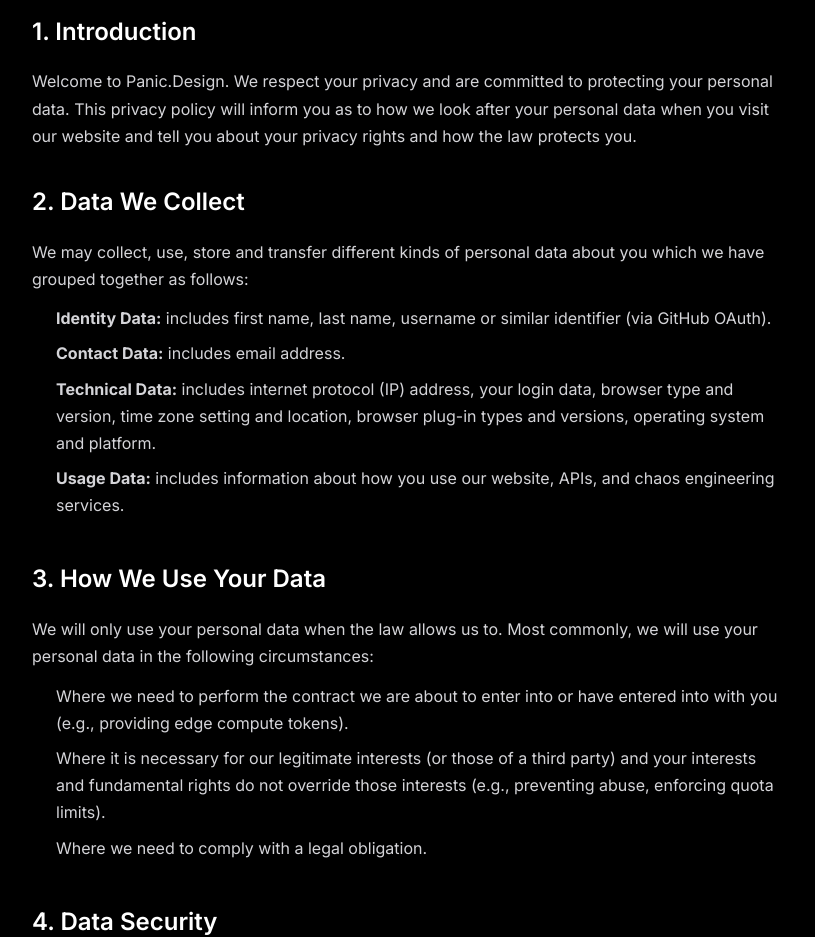
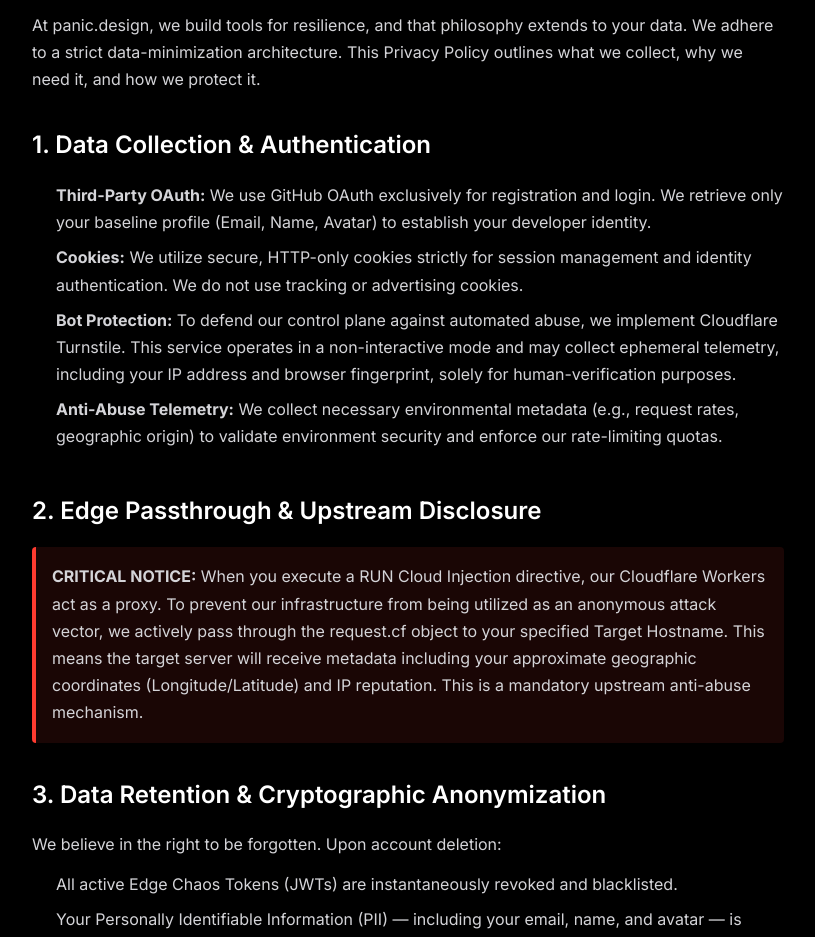
Before and after one commit to AndrewWangDev/panic_design, a Next.js app: page /privacy in a window 1280 px wide. Shown: the part 360-1297 px from the top of the page, without its empty margins (232-1047 px from the left). Built offline with nearby package versions, Linux system fonts and the light colour scheme; no server answers.

Commit message:
docs: update privacy policy and terms of service

```diff
--- a/src/app/privacy/page.tsx
+++ b/src/app/privacy/page.tsx
@@ -21,39 +21,39 @@
 
         <div style={{ display: 'flex', flexDirection: 'column', gap: '32px', lineHeight: 1.7 }}>
           <section>
-            <h2 style={{ fontSize: '1.5rem', fontWeight: 600, marginBottom: '16px', color: '#fff' }}>1. Introduction</h2>
-            <p style={{ color: '#d4d4d8' }}>Welcome to Panic.Design. We respect your privacy and are committed to protecting your personal data. This privacy policy will inform you as to how we look after your personal data when you visit our website and tell you about your privacy rights and how the law protects you.</p>
+            <p style={{ color: '#d4d4d8' }}>At panic.design, we build tools for resilience, and that philosophy extends to your data. We adhere to a strict data-minimization architecture. This Privacy Policy outlines what we collect, why we need it, and how we protect it.</p>
           </section>
 
           <section>
-            <h2 style={{ fontSize: '1.5rem', fontWeight: 600, marginBottom: '16px', color: '#fff' }}>2. Data We Collect</h2>
-            <p style={{ color: '#d4d4d8' }}>We may collect, use, store and transfer different kinds of personal data about you which we have grouped together as follows:</p>
+            <h2 style={{ fontSize: '1.5rem', fontWeight: 600, marginBottom: '16px', color: '#fff' }}>1. Data Collection & Authentication</h2>
             <ul style={{ color: '#d4d4d8', paddingLeft: '24px', marginTop: '12px' }}>
-              <li style={{ marginBottom: '8px' }}><strong>Identity Data:</strong> includes first name, last name, username or similar identifier (via GitHub OAuth).</li>
-              <li style={{ marginBottom: '8px' }}><strong>Contact Data:</strong> includes email address.</li>
-              <li style={{ marginBottom: '8px' }}><strong>Technical Data:</strong> includes internet protocol (IP) address, your login data, browser type and version, time zone setting and location, browser plug-in types and versions, operating system and platform.</li>
-              <li style={{ marginBottom: '8px' }}><strong>Usage Data:</strong> includes information about how you use our website, APIs, and chaos engineering services.</li>
+              <li style={{ marginBottom: '8px' }}><strong>Third-Party OAuth:</strong> We use GitHub OAuth exclusively for registration and login. We retrieve only your baseline profile (Email, Name, Avatar) to establish your developer identity.</li>
+              <li style={{ marginBottom: '8px' }}><strong>Cookies:</strong> We utilize secure, HTTP-only cookies strictly for session management and identity authentication. We do not use tracking or advertising cookies.</li>
+              <li style={{ marginBottom: '8px' }}><strong>Bot Protection:</strong> To defend our control plane against automated abuse, we implement Cloudflare Turnstile. This service operates in a non-interactive mode and may collect ephemeral telemetry, including your IP address and browser fingerprint, solely for human-verification purposes.</li>
+              <li style={{ marginBottom: '8px' }}><strong>Anti-Abuse Telemetry:</strong> We collect necessary environmental metadata (e.g., request rates, geographic origin) to validate environment security and enforce our rate-limiting quotas.</li>
             </ul>
           </section>
 
           <section>
-            <h2 style={{ fontSize: '1.5rem', fontWeight: 600, marginBottom: '16px', color: '#fff' }}>3. How We Use Your Data</h2>
-            <p style={{ color: '#d4d4d8' }}>We will only use your personal data when the law allows us to. Most commonly, we will use your personal data in the following circumstances:</p>
+            <h2 style={{ fontSize: '1.5rem', fontWeight: 600, marginBottom: '16px', color: '#fff' }}>2. Edge Passthrough & Upstream Disclosure</h2>
+            <div style={{ padding: '16px', background: 'rgba(255, 59, 48, 0.1)', borderLeft: '4px solid #ff3b30', borderRadius: '4px' }}>
+              <p style={{ color: '#d4d4d8', margin: 0 }}><strong>CRITICAL NOTICE:</strong> When you execute a RUN Cloud Injection directive, our Cloudflare Workers act as a proxy. To prevent our infrastructure from being utilized as an anonymous attack vector, we actively pass through the request.cf object to your specified Target Hostname. This means the target server will receive metadata including your approximate geographic coordinates (Longitude/Latitude) and IP reputation. This is a mandatory upstream anti-abuse mechanism.</p>
+            </div>
+          </section>
+
+          <section>
+            <h2 style={{ fontSize: '1.5rem', fontWeight: 600, marginBottom: '16px', color: '#fff' }}>3. Data Retention & Cryptographic Anonymization</h2>
+            <p style={{ color: '#d4d4d8' }}>We believe in the right to be forgotten. Upon account deletion:</p>
             <ul style={{ color: '#d4d4d8', paddingLeft: '24px', marginTop: '12px' }}>
-              <li style={{ marginBottom: '8px' }}>Where we need to perform the contract we are about to enter into or have entered into with you (e.g., providing edge compute tokens).</li>
-              <li style={{ marginBottom: '8px' }}>Where it is necessary for our legitimate interests (or those of a third party) and your interests and fundamental rights do not override those interests (e.g., preventing abuse, enforcing quota limits).</li>
-              <li style={{ marginBottom: '8px' }}>Where we need to comply with a legal obligation.</li>
+              <li style={{ marginBottom: '8px' }}>All active Edge Chaos Tokens (JWTs) are instantaneously revoked and blacklisted.</li>
+              <li style={{ marginBottom: '8px' }}>Your Personally Identifiable Information (PII) — including your email, name, and avatar — is permanently scrubbed from our active databases.</li>
+              <li style={{ marginBottom: '8px' }}>To preserve the integrity of our systemic audit logs, your records are retained but cryptographically anonymized, replaced entirely by unidentifiable random hashes.</li>
             </ul>
           </section>
 
           <section>
-            <h2 style={{ fontSize: '1.5rem', fontWeight: 600, marginBottom: '16px', color: '#fff' }}>4. Data Security</h2>
-            <p style={{ color: '#d4d4d8' }}>We have put in place appropriate security measures to prevent your personal data from being accidentally lost, used or accessed in an unauthorised way, altered or disclosed. In addition, we limit access to your personal data to those employees, agents, contractors and other third parties who have a business need to know. We use Cloudflare Turnstile to prevent automated abuse.</p>
-          </section>
-
-          <section>
-            <h2 style={{ fontSize: '1.5rem', fontWeight: 600, marginBottom: '16px', color: '#fff' }}>5. Contact Us</h2>
-            <p style={{ color: '#d4d4d8' }}>If you have any questions about this privacy policy or our privacy practices, please contact us at support@andrewwangdev.com.</p>
+            <h2 style={{ fontSize: '1.5rem', fontWeight: 600, marginBottom: '16px', color: '#fff' }}>4. California Privacy Rights (CCPA/CPRA)</h2>
+            <p style={{ color: '#d4d4d8' }}>If you are a California resident, you have the right to request access to your data and request its deletion (which is executed via the cryptographic anonymization detailed above). We do not, and will never, sell your personal information.</p>
           </section>
         </div>
       </div>
```
Also changed, not shown: src/app/terms/page.tsx (+17 -18 lines).
